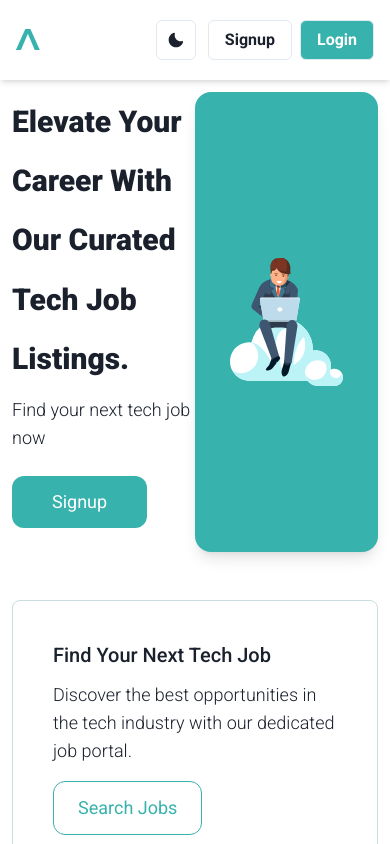
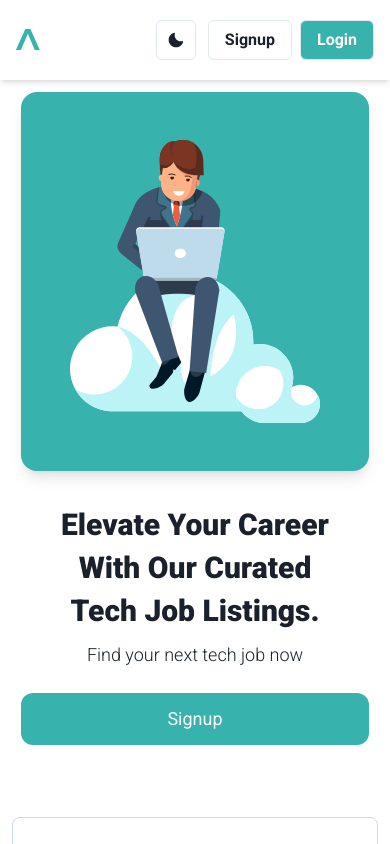
Before and after one commit to yousefhany77/appster, a Next.js app: page / in a window 390 px wide. Shown: the top 844 px of the page. Built offline with nearby package versions, Linux system fonts and the light colour scheme; no server answers.

Commit message:
mobile responsive home page

```diff
--- a/app/page.tsx
+++ b/app/page.tsx
@@ -4,29 +4,29 @@ import avatar from "../public/avatar.svg";
 export const revalidate = 86400;
 function page() {
   return (
-    <main className="container max-w-5xl mx-auto space-y-12 p-3 lg:p-6   ">
+    <main className="container max-w-5xl mx-auto space-y-12 p-3 lg:p-6 mb-6  ">
       {/* text with CTA */}
-      <section className="grid grid-cols-2 items-center justify-center   ">
-        <div>
-          <h1 className="text-3xl md:text-4xl  lg:text-5xl  font-extrabold capitalize max-w-[16ch]   !leading-[3.7rem]">
+      <section className="grid md:grid-cols-2 gap-8 md:gap-1 lg:gap-0 items-center justify-center   ">
+        <div className="order-2 md:order-1 text-center md:text-start">
+          <h1 className="text-3xl md:text-4xl  lg:text-5xl  font-extrabold capitalize max-w-[16ch] !leading-[2.7rem]  lg:!leading-[3.7rem] mx-auto md:mx-0 ">
             Elevate your career with our curated tech job listings.
           </h1>
-          <p className="text-lg md:text-xl  lg:text-2xl font-light my-2  w-fit">
+          <p className="text-lg md:text-xl  lg:text-2xl font-light my-2  w-fit mx-auto md:mx-0">
             Find your next tech job now
           </p>
           <Link
             href="/signup"
-            className="block w-fit bg-primary px-10 py-3 my-6  text-lg md:text-xl text-white  rounded-xl hover:shadow-lg hover:bg-primaryDark transition-all duration-300 ease-in-out "
+            className="block md:w-fit bg-primary px-10 py-3 my-6  text-lg md:text-xl text-white  rounded-xl hover:shadow-lg hover:bg-primaryDark transition-all duration-300 ease-in-out "
           >
             Signup
           </Link>
         </div>
-        <div className="bg-primary h-full flex items-center rounded-2xl justify-center py-12 p-6 shadow-lg">
+        <div className="bg-primary h-full flex items-center rounded-2xl justify-center py-12 p-6 order-1 md:order-2   shadow-lg">
           <Image src={avatar} alt="avatar" className="w-5/6   " priority />
         </div>
       </section>
       {/* image */}
-      <div className=" border border-primaryDark/25  p-10 rounded-lg shadow-3xl ">
+      <div className=" border border-primaryDark/25  p-10 rounded-lg shadow-3xl text-center md:text-start ">
         <h2 className="text-xl lg:text-2xl font-medium mb-2">
           Find Your Next Tech Job
         </h2>
@@ -36,7 +36,7 @@ function page() {
         </p>
         <Link
           href="/jobs"
-          className="block w-fit border border-primary text-primary px-6 py-3 mt-4  text-lg md:text-xl   rounded-xl hover:text-white hover:shadow-lg hover:bg-primaryDark transition-all duration-300 ease-in-out "
+          className="block md:w-fit border border-primary text-primary px-6 py-3 mt-4  text-lg md:text-xl   rounded-xl hover:text-white hover:shadow-lg hover:bg-primaryDark transition-all duration-300 ease-in-out "
         >
           Search Jobs
         </Link>
```
